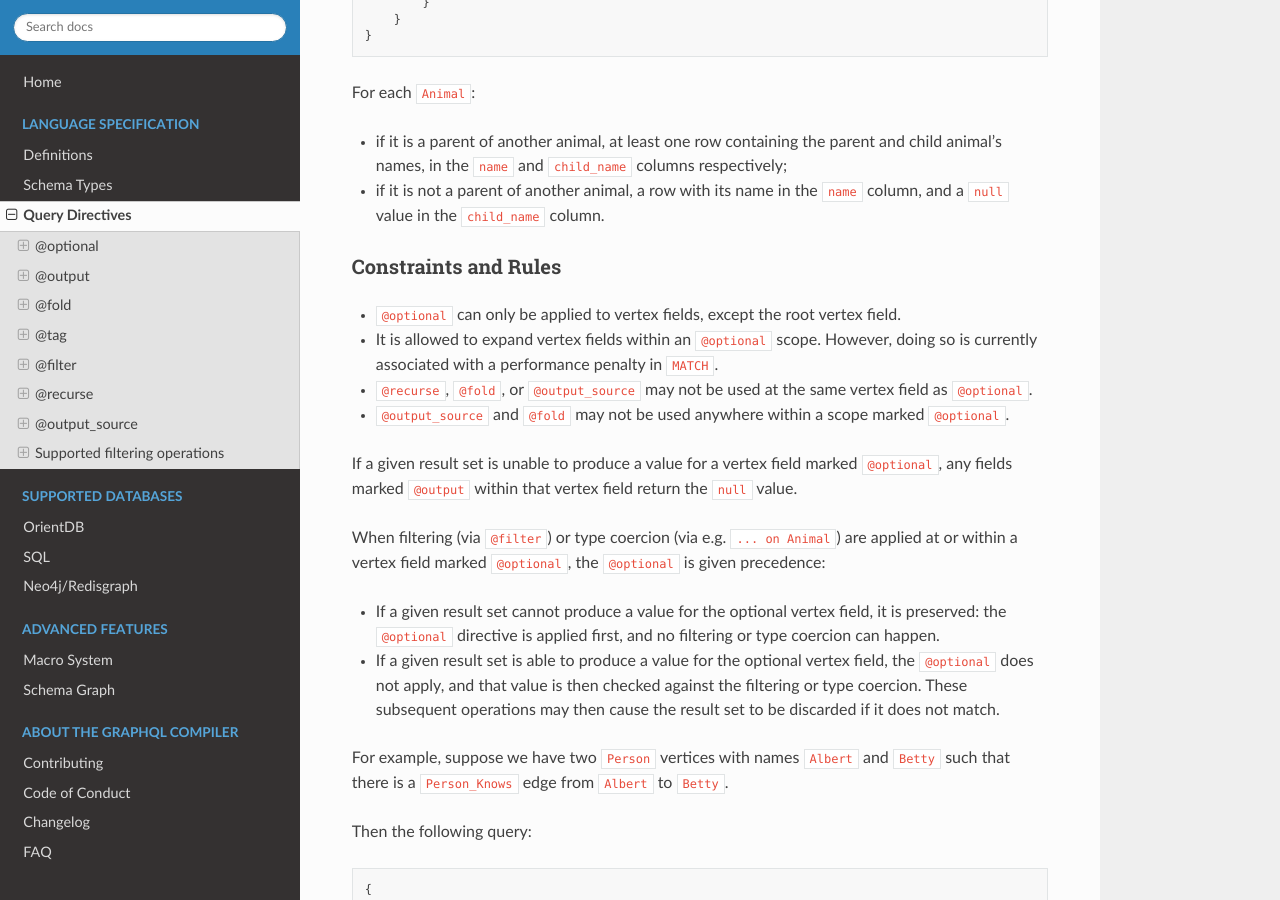
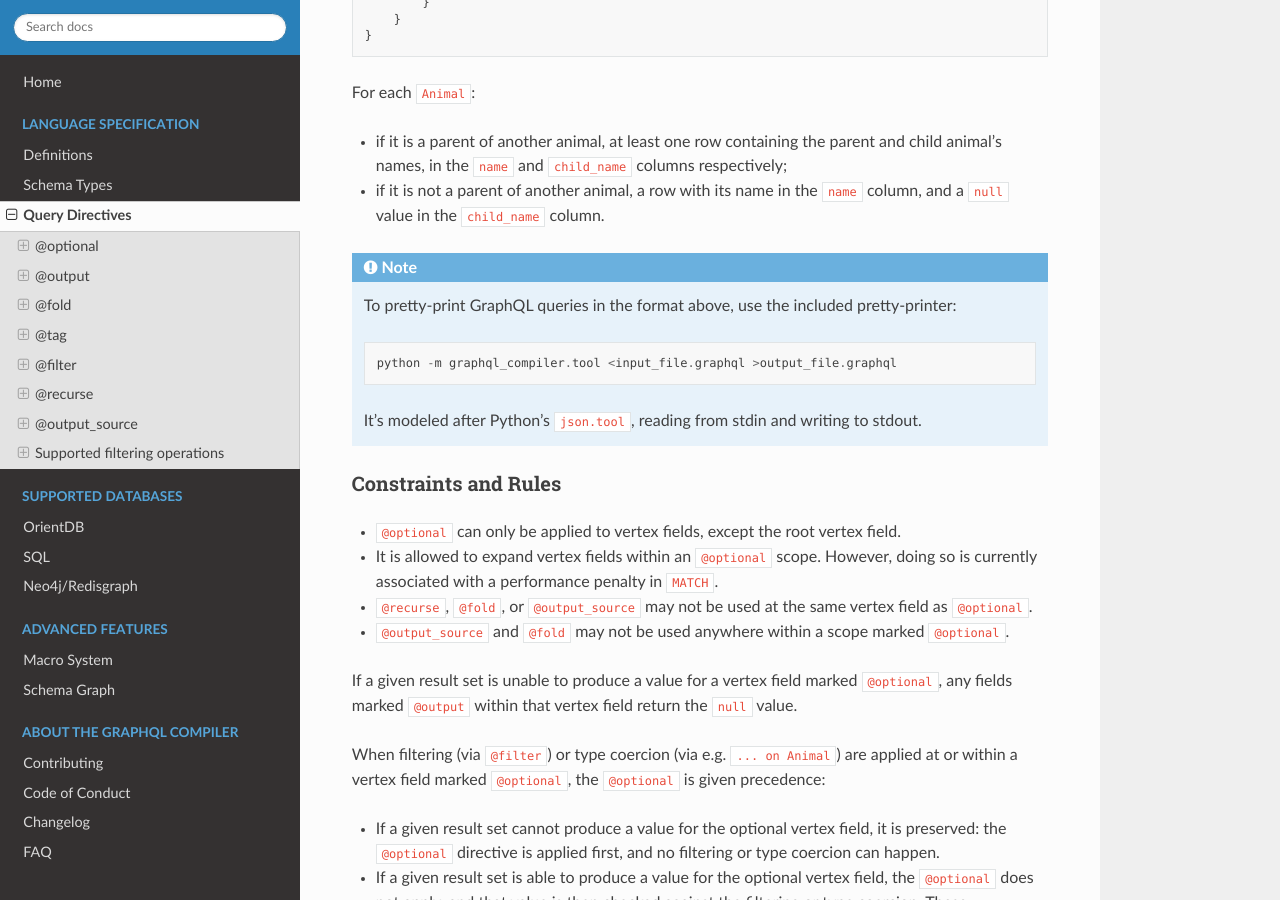
Before and after one commit to kensho-technologies/graphql-compiler, a Sphinx documentation site: the page built from docs/source/language_specification/query_directives.rst, in a window 1280 px wide and 900 px high, scrolled down 489 px. Built offline with Sphinx 7.4.7 and the Read the Docs theme 2.0.0, drawn with Linux system fonts in a browser that asks for light colours.

Commit message:
Add query printing

```diff
--- a/docs/source/language_specification/query_directives.rst
+++ b/docs/source/language_specification/query_directives.rst
@@ -31,6 +31,19 @@ For each :code:`Animal`:
   names, in the :code:`name` and :code:`child_name` columns respectively;
 - if it is not a parent of another animal, a row with its name in the :code:`name` column, and a
   :code:`null` value in the :code:`child_name` column.
+
+
+.. note::
+
+    To pretty-print GraphQL queries in the format above, use the included pretty-printer:
+
+    ::
+
+        python -m graphql_compiler.tool <input_file.graphql >output_file.graphql
+
+    It's modeled after Python's :code:`json.tool`, reading from stdin and
+    writing to stdout.
+
 
 Constraints and Rules
 ~~~~~~~~~~~~~~~~~~~~~
```
